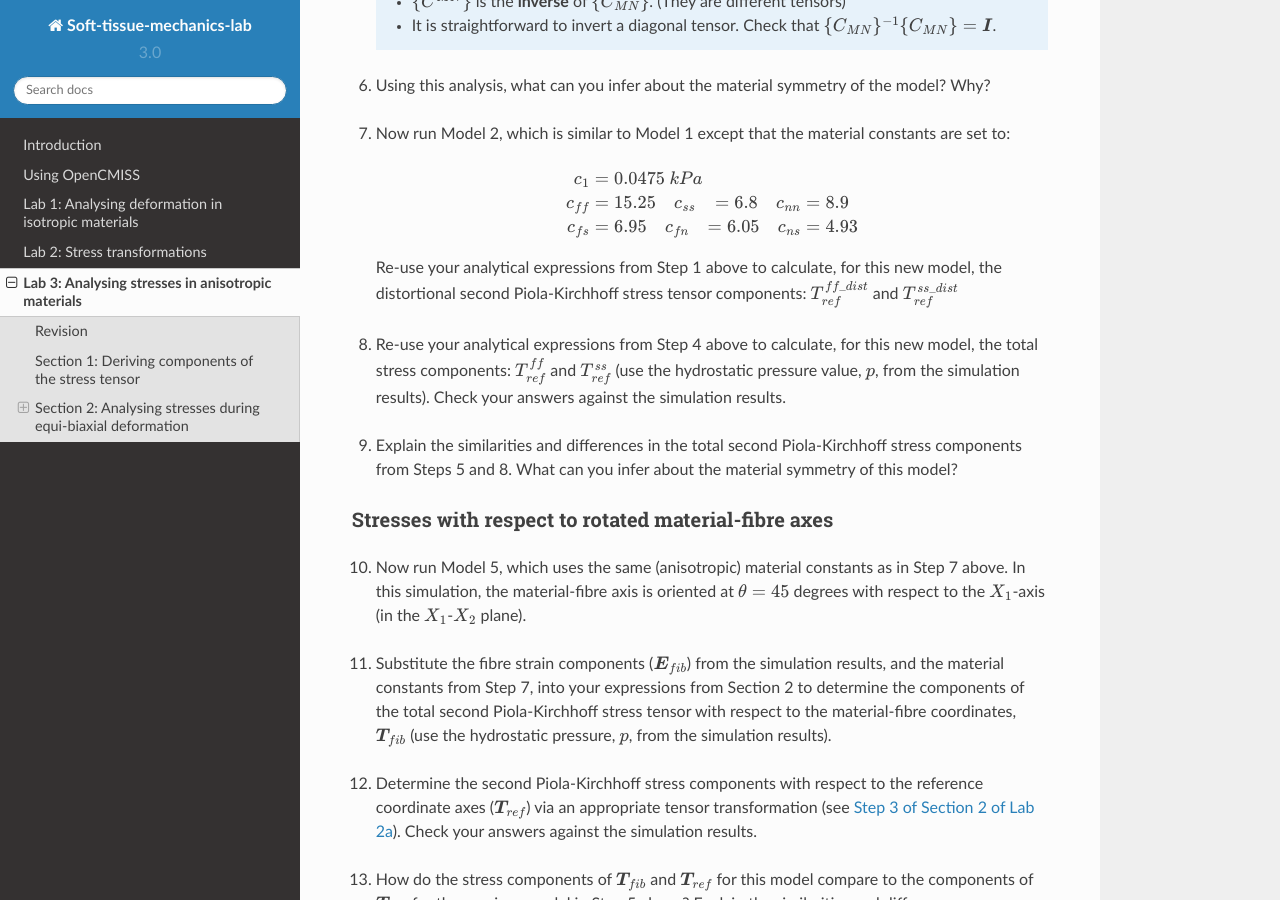
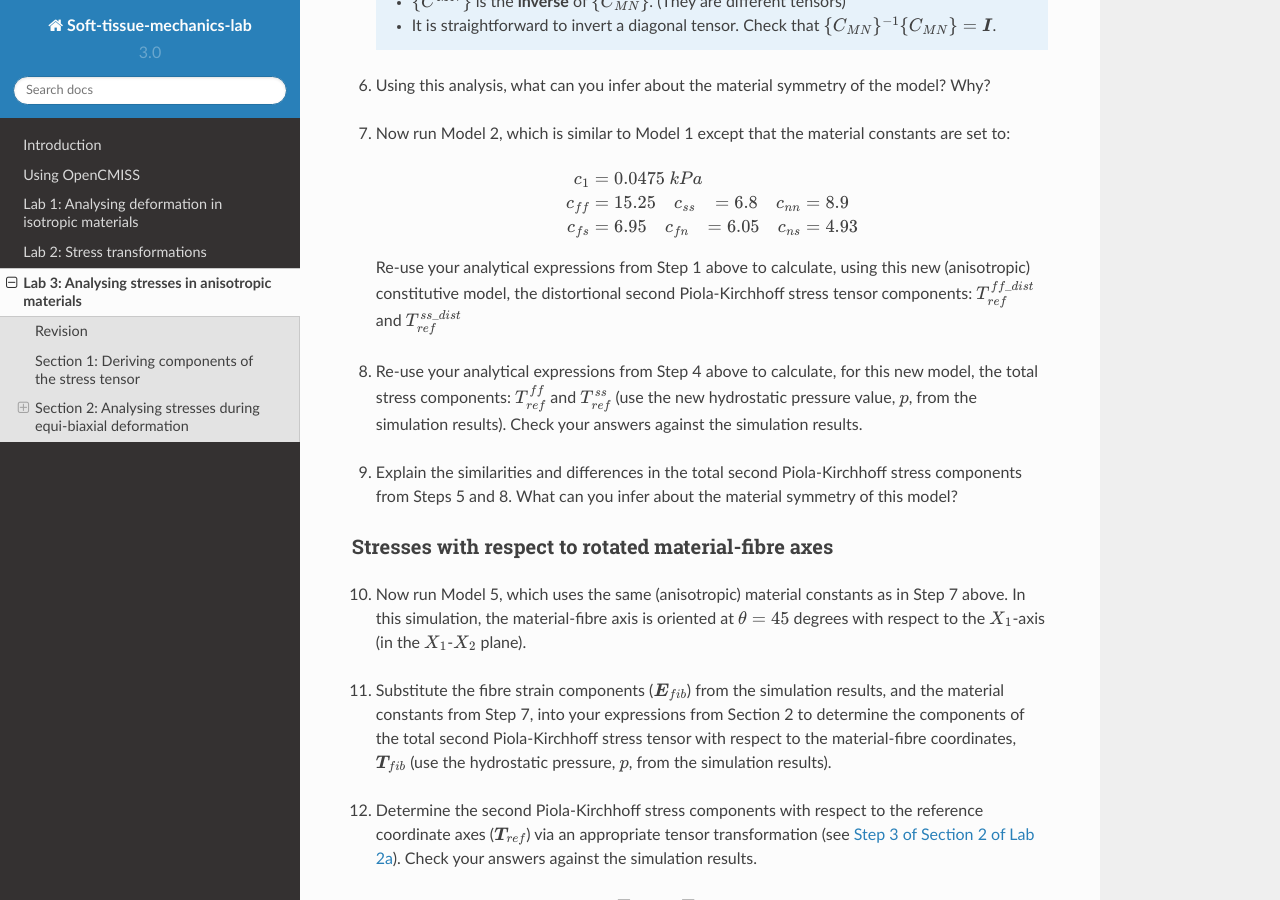
Before and after one commit to mpnash/soft-tissue-mechanics-labs, a Sphinx documentation site: the page built from docs/source/lab3.rst, in a window 1280 px wide and 900 px high, scrolled down 2276 px. Built offline with Sphinx 7.4.7 and the Read the Docs theme 2.0.0, drawn with Linux system fonts in a browser that asks for light colours; pages that are not in the unit, such as notebooks, are missing from menus.

Commit message:
Update lab3.rst

```diff
--- a/docs/source/lab3.rst
+++ b/docs/source/lab3.rst
@@ -122,11 +122,11 @@ Stresses with respect to the reference axes
     c_{fn} &= 6.05 ~~~~
     c_{ns} &= 4.93
 
-  Re-use your analytical expressions from Step 1 above to calculate, for this new model, the distortional second Piola-Kirchhoff stress tensor components: :math:`T_{ref}^{ff\_dist}` and :math:`T_{ref}^{ss\_dist}`
+  Re-use your analytical expressions from Step 1 above to calculate, using this new (anisotropic) constitutive model, the distortional second Piola-Kirchhoff stress tensor components: :math:`T_{ref}^{ff\_dist}` and :math:`T_{ref}^{ss\_dist}`
 
 |vspace|
 
-8.  Re-use your analytical expressions from Step 4 above to calculate, for this new model, the total stress components: :math:`T_{ref}^{ff}` and :math:`T_{ref}^{ss}` (use the hydrostatic pressure value, :math:`p`, from the simulation results). Check your answers against the simulation results.
+8.  Re-use your analytical expressions from Step 4 above to calculate, for this new model, the total stress components: :math:`T_{ref}^{ff}` and :math:`T_{ref}^{ss}` (use the new hydrostatic pressure value, :math:`p`, from the simulation results). Check your answers against the simulation results.
 
 |vspace|
 
```
